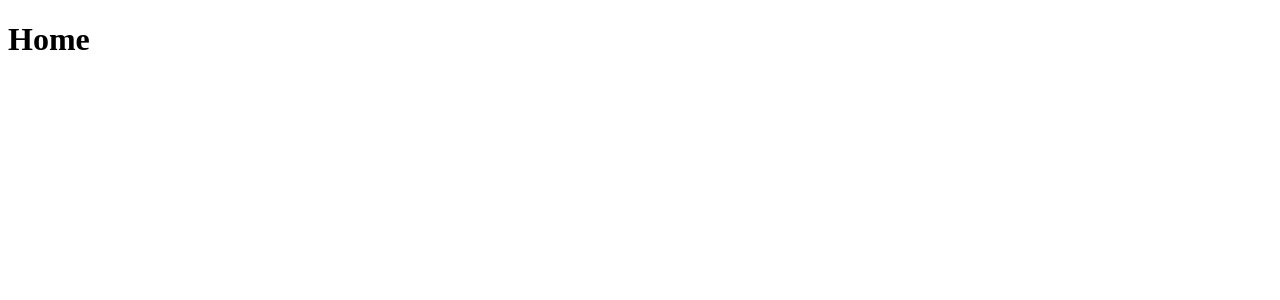
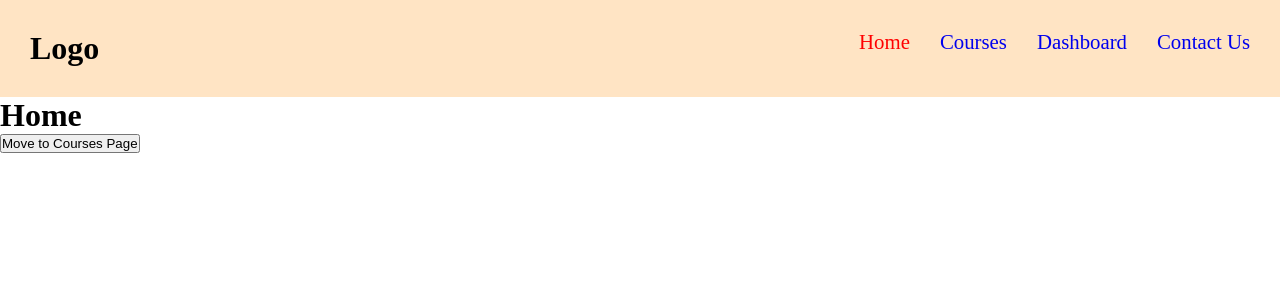
Before and after one commit to dev-ayush0106/Ract-11am, a React (Vite) app: page / in a window 1280 px wide. Shown: the top 300 px of the page. Built offline with nearby package versions, Linux system fonts and the light colour scheme.

Commit message:
New Router

```diff
--- a/src/Class 6/Courses.jsx
+++ b/src/Class 6/Courses.jsx
@@ -1,10 +1,16 @@
 import React from 'react'
-import { Outlet } from 'react-router-dom'
+import { Outlet, useNavigate } from 'react-router-dom'
 
 const Courses = () => {
+  let navigate=useNavigate();
+
+  function handleClick(){
+    navigate("/dashboard")
+  }
   return (
     <div>
       <h1>Courses</h1>
+      <button onClick={handleClick}>Move to Dashboard</button>
       <Outlet/>
     </div>
   )
--- /dev/null
+++ b/src/Class 6/Dashboard.jsx
@@ -0,0 +1,18 @@
+import React from 'react'
+import { useNavigate } from 'react-router-dom';
+
+const Dashboard = () => {
+  let navigate=useNavigate();
+
+  function handleClick(){
+    navigate("/contactus")
+  }
+  return (
+    <div>
+      <h1>Dashboard</h1>
+      <button onClick={handleClick}>Move to Contact</button>
+    </div>
+  )
+}
+
+export default Dashboard
--- a/src/Class 6/Routing.jsx
+++ b/src/Class 6/Routing.jsx
@@ -1,9 +1,18 @@
 import React from 'react'
+import { useNavigate } from 'react-router-dom'
 
 const Routing = () => {
+
+  let navigate=useNavigate();
+
+  function handleClick(){
+    navigate("/courses")
+  }
+
   return (
     <div>
       <h1>Home</h1>
+      <button onClick={handleClick}>Move to Courses Page</button>
     </div>
   )
 }
--- /dev/null
+++ b/src/Class 7/Navbar.css
@@ -0,0 +1,29 @@
+*{
+    margin: 0px;
+    padding: 0px;
+}
+
+.nav{
+    display: flex;
+    background-color: bisque;
+    justify-content: space-between;
+    padding: 30px;
+}
+
+ul{
+    display: flex;
+    gap: 30px;
+}
+
+ul li{
+    list-style: none;
+}
+
+ul li a{
+    text-decoration: none;
+    font-size: 1.3rem;
+}
+
+.s{
+    color: red;
+}
--- /dev/null
+++ b/src/Class 7/Navbar.jsx
@@ -0,0 +1,31 @@
+import React from 'react'
+import './Navbar.css'
+import { Link, NavLink } from 'react-router-dom'
+
+const Navbar = () => {
+  return (
+    <div>
+      <div className="nav">
+        <h1>Logo</h1>
+        <ul>
+            {/* <li><a href="/">Home</a></li>
+            <li><a href="/courses">Courses</a></li>
+            <li><a href="/dashboard">Dashboard</a></li>
+            <li><a href="/contactus">Contact Us</a></li> */}
+
+            {/* <li><Link to='/'>Home</Link></li>
+            <li><Link to='/courses'>Courses</Link></li>
+            <li><Link to='/dashboard'>Dashboard</Link></li>
+            <li><Link to='/contactus'>Contact Us</Link></li> */}
+
+            <li><NavLink to='/' className={({isActive})=> isActive?"s":""}>Home</NavLink></li>
+            <li><NavLink to='/courses' className={({isActive})=> isActive?"s":""}>Courses</NavLink></li>
+            <li><NavLink to='/dashboard' className={({isActive})=> isActive?"s":""}>Dashboard</NavLink></li>
+            <li><NavLink to='/contactus' className={({isActive})=> isActive?"s":""}>Contact Us</NavLink></li>
+        </ul>
+      </div>
+    </div>
+  )
+}
+
+export default Navbar
--- /dev/null
+++ b/src/Class 7/NotFound.jsx
@@ -0,0 +1,11 @@
+import React from 'react'
+
+const NotFound = () => {
+  return (
+    <div>
+      <h1>Page Not Found</h1>
+    </div>
+  )
+}
+
+export default NotFound
--- /dev/null
+++ b/src/Class 7/StudentDetail.jsx
@@ -0,0 +1,13 @@
+import React from 'react'
+import { useParams } from 'react-router-dom'
+
+const StudentDetail = () => {
+    const {id}=useParams();
+  return (
+    <div>
+      <h1>Student Details of Roll No :{id}</h1>
+    </div>
+  )
+}
+
+export default StudentDetail
```
Also changed, not shown: src/App.jsx (+20 -3 lines).
